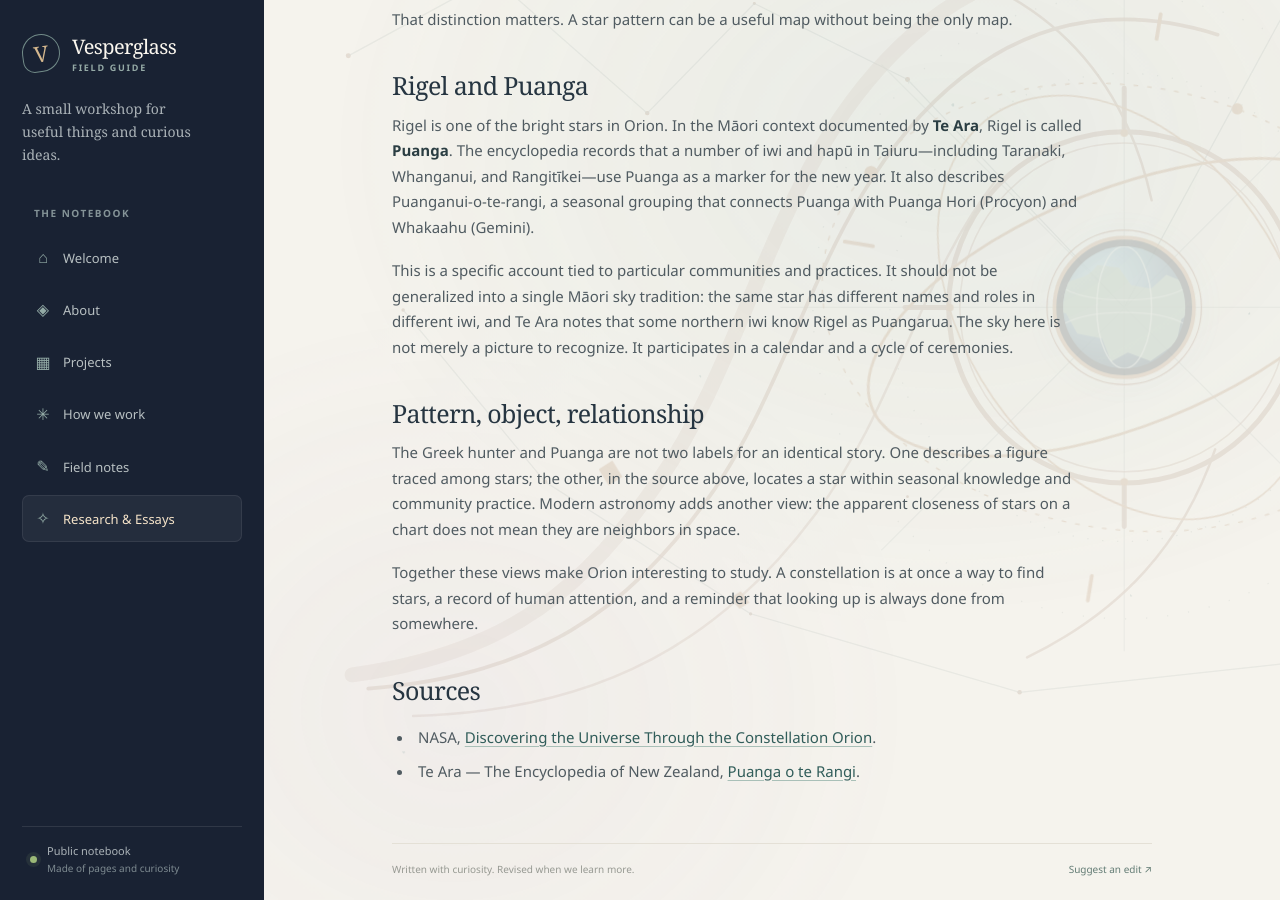
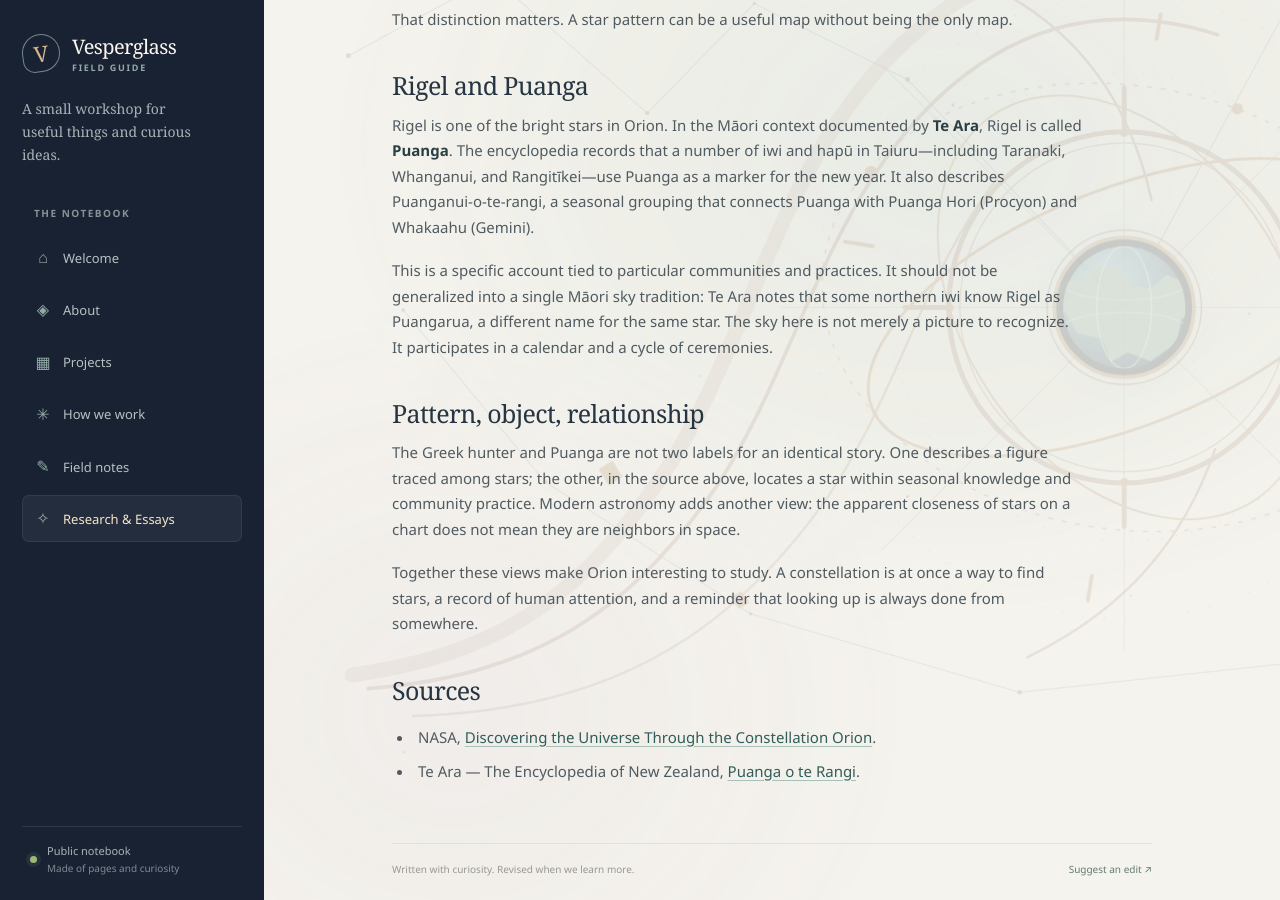
Before and after one commit to vesperglass/vesperglass.github.io, a Jekyll site: the page built from research/orion.md, in a window 1280 px wide and 900 px high, scrolled down 546 px. Built offline with Jekyll 4.4.1, drawn with Linux system fonts in a browser that asks for light colours.

Commit message:
Clarify the scope of the Puanga note

```diff
--- a/research/orion.md
+++ b/research/orion.md
@@ -16,7 +16,7 @@ That distinction matters. A star pattern can be a useful map without being the o
 
 Rigel is one of the bright stars in Orion. In the Māori context documented by **Te Ara**, Rigel is called **Puanga**. The encyclopedia records that a number of iwi and hapū in Taiuru—including Taranaki, Whanganui, and Rangitīkei—use Puanga as a marker for the new year. It also describes Puanganui-o-te-rangi, a seasonal grouping that connects Puanga with Puanga Hori (Procyon) and Whakaahu (Gemini).
 
-This is a specific account tied to particular communities and practices. It should not be generalized into a single Māori sky tradition: the same star has different names and roles in different iwi, and Te Ara notes that some northern iwi know Rigel as Puangarua. The sky here is not merely a picture to recognize. It participates in a calendar and a cycle of ceremonies.
+This is a specific account tied to particular communities and practices. It should not be generalized into a single Māori sky tradition: Te Ara notes that some northern iwi know Rigel as Puangarua, a different name for the same star. The sky here is not merely a picture to recognize. It participates in a calendar and a cycle of ceremonies.
 
 ## Pattern, object, relationship
 
```
